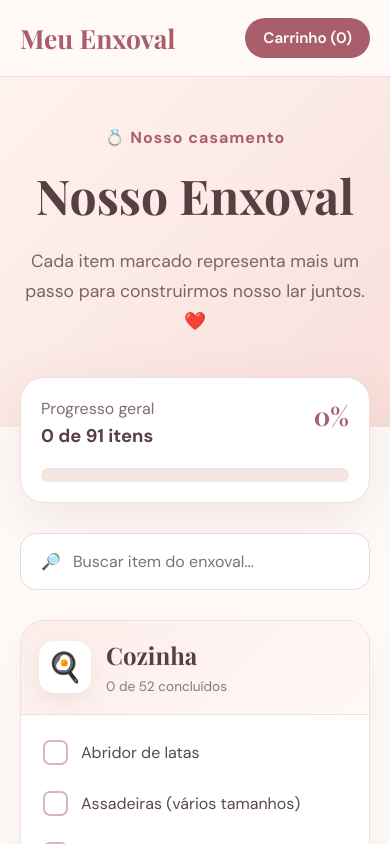
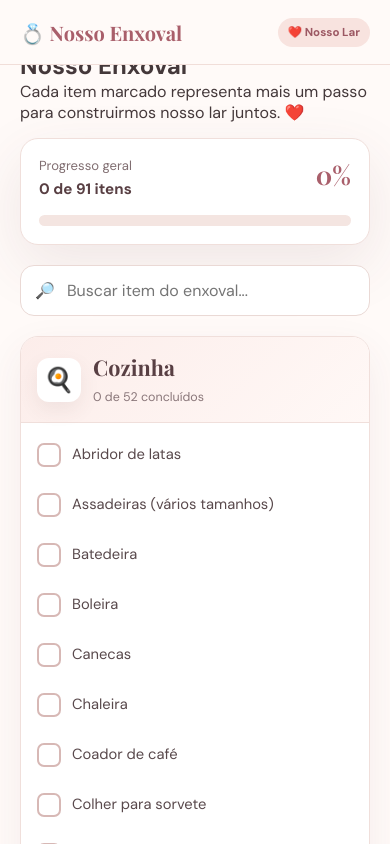
Before and after one commit to ANTHONY20-melo/meu-enxoval-web, a React (Vite) app: page / in a window 390 px wide. Shown: the top 844 px of the page. Built offline with nearby package versions, Linux system fonts and the light colour scheme.

Commit message:
Transforma projeto em checklist de casamento

```diff
--- a/src/App.css
+++ b/src/App.css
@@ -1082,3 +1082,319 @@
       13px 10px;
   }
 }
+/* =========================================
+   RESPONSIVIDADE DO CHECKLIST
+========================================= */
+
+html,
+body,
+#root {
+  width: 100%;
+  min-height: 100%;
+}
+
+body {
+  overflow-x: hidden;
+}
+
+.checklist-page {
+  width: 100%;
+  overflow-x: hidden;
+}
+
+.container {
+  width: min(1120px, calc(100% - 32px));
+  margin-inline: auto;
+}
+
+
+/* TABLETS */
+
+@media (max-width: 900px) {
+  .categories-grid {
+    grid-template-columns: 1fr;
+  }
+
+  .checklist-hero {
+    padding: 55px 0 90px;
+  }
+
+  .checklist-hero h1 {
+    font-size: clamp(2.7rem, 10vw, 4.5rem);
+  }
+
+  .dashboard-section {
+    margin-top: -45px;
+  }
+}
+
+
+/* CELULARES */
+
+@media (max-width: 600px) {
+  .container {
+    width: calc(100% - 24px);
+  }
+
+  /* HEADER */
+
+  .header-content {
+    height: 64px;
+  }
+
+  .logo {
+    font-size: 1.25rem;
+  }
+
+  .nav {
+    gap: 10px;
+  }
+
+  .nav > a:not(:last-child) {
+    display: none;
+  }
+
+  .cart-link {
+    padding: 8px 13px;
+    font-size: 0.8rem;
+  }
+
+
+  /* HERO */
+
+  .checklist-hero {
+    padding: 38px 0 82px;
+  }
+
+  .checklist-label {
+    margin-bottom: 10px;
+    font-size: 0.75rem;
+  }
+
+  .checklist-hero h1 {
+    font-size: clamp(2.4rem, 13vw, 3.6rem);
+    line-height: 1.05;
+  }
+
+  .checklist-hero p {
+    margin-top: 14px;
+    padding-inline: 5px;
+
+    font-size: 0.95rem;
+    line-height: 1.6;
+  }
+
+
+  /* DASHBOARD */
+
+  .dashboard-section {
+    margin-top: -45px;
+    padding-bottom: 60px;
+  }
+
+
+  /* PROGRESSO */
+
+  .progress-card {
+    padding: 18px;
+    border-radius: 18px;
+  }
+
+  .progress-header {
+    gap: 15px;
+    margin-bottom: 16px;
+  }
+
+  .progress-header span {
+    font-size: 0.82rem;
+  }
+
+  .progress-header strong {
+    font-size: 0.95rem;
+  }
+
+  .progress-percentage {
+    flex-shrink: 0;
+    font-size: 1.6rem;
+  }
+
+  .progress-track {
+    height: 11px;
+  }
+
+
+  /* BUSCA */
+
+  .search-container {
+    margin: 20px 0;
+    padding: 0 14px;
+    border-radius: 14px;
+  }
+
+  .search-container input {
+    min-width: 0;
+    padding: 14px 0;
+    font-size: 16px;
+  }
+
+
+  /* CATEGORIAS */
+
+  .categories-grid {
+    grid-template-columns: 1fr;
+    gap: 18px;
+  }
+
+  .category-card {
+    border-radius: 18px;
+  }
+
+  .category-header {
+    padding: 16px;
+  }
+
+  .category-title {
+    gap: 12px;
+  }
+
+  .category-icon {
+    width: 44px;
+    height: 44px;
+
+    flex-shrink: 0;
+
+    border-radius: 12px;
+    font-size: 1.5rem;
+  }
+
+  .category-title h2 {
+    font-size: 1.35rem;
+  }
+
+  .category-title div span {
+    font-size: 0.78rem;
+  }
+
+
+  /* ITENS */
+
+  .checklist-items {
+    padding: 7px;
+  }
+
+  .checklist-item {
+    width: 100%;
+
+    gap: 11px;
+
+    padding: 13px 9px;
+
+    border-radius: 10px;
+  }
+
+  .custom-checkbox {
+    width: 24px;
+    height: 24px;
+
+    flex: 0 0 24px;
+  }
+
+  .item-name {
+    min-width: 0;
+
+    font-size: 0.92rem;
+    line-height: 1.35;
+
+    overflow-wrap: anywhere;
+  }
+
+
+  /* FOOTER */
+
+  .footer {
+    padding: 35px 15px;
+  }
+
+  .footer h2 {
+    font-size: 1.6rem;
+  }
+
+  .footer p {
+    font-size: 0.9rem;
+  }
+}
+
+
+/* CELULARES PEQUENOS */
+
+@media (max-width: 380px) {
+  .container {
+    width: calc(100% - 16px);
+  }
+
+  .checklist-hero h1 {
+    font-size: 2.3rem;
+  }
+
+  .progress-card {
+    padding: 15px;
+  }
+
+  .progress-header {
+    align-items: center;
+  }
+
+  .progress-header strong {
+    font-size: 0.85rem;
+  }
+
+  .progress-percentage {
+    font-size: 1.35rem;
+  }
+
+  .category-header {
+    padding: 14px;
+  }
+
+  .checklist-item {
+    padding: 12px 8px;
+  }
+
+  .item-name {
+    font-size: 0.88rem;
+  }
+}
+
+
+/* TELAS GRANDES */
+
+@media (min-width: 1400px) {
+  .container {
+    width: min(1280px, calc(100% - 80px));
+  }
+
+  .categories-grid {
+    grid-template-columns:
+      repeat(2, minmax(0, 1fr));
+  }
+}
+.couple-badge {
+  padding: 9px 16px;
+
+  background: #f8e3df;
+  color: #9c5863;
+
+  border-radius: 999px;
+
+  font-size: 0.85rem;
+  font-weight: 700;
+
+  white-space: nowrap;
+}
+
+@media (max-width: 600px) {
+  .couple-badge {
+    padding: 7px 10px;
+    font-size: 0.72rem;
+  }
+}
--- a/src/components/Header.jsx
+++ b/src/components/Header.jsx
@@ -1,14 +1,6 @@
-import {
-  Link
-} from "react-router-dom";
-
-import {
-  useCart
-} from "../hooks/useCart";
+import { Link } from "react-router-dom";
 
 export default function Header() {
-  const { quantity } = useCart();
-
   return (
     <header className="header">
       <div className="container header-content">
@@ -16,24 +8,17 @@ export default function Header() {
           className="logo"
           to="/"
         >
-          Meu Enxoval
+          💍 Nosso Enxoval
         </Link>
 
         <nav className="nav">
-          <Link to="/">
-            Início
-          </Link>
-
-          <a href="/#produtos">
-            Produtos
+          <a href="#checklist">
+            Checklist
           </a>
 
-          <Link
-            className="cart-link"
-            to="/checkout"
-          >
-            Carrinho ({quantity})
-          </Link>
+          <span className="couple-badge">
+            ❤️ Nosso Lar
+          </span>
         </nav>
       </div>
     </header>
--- a/src/pages/Home.jsx
+++ b/src/pages/Home.jsx
@@ -92,7 +92,7 @@ export default function Home() {
 
   return (
     <main className="checklist-page">
-      <section className="checklist-hero">
+      <section className="dashboard-section">
         <div className="container">
           <span className="checklist-label">
             💍 Nosso casamento
```
